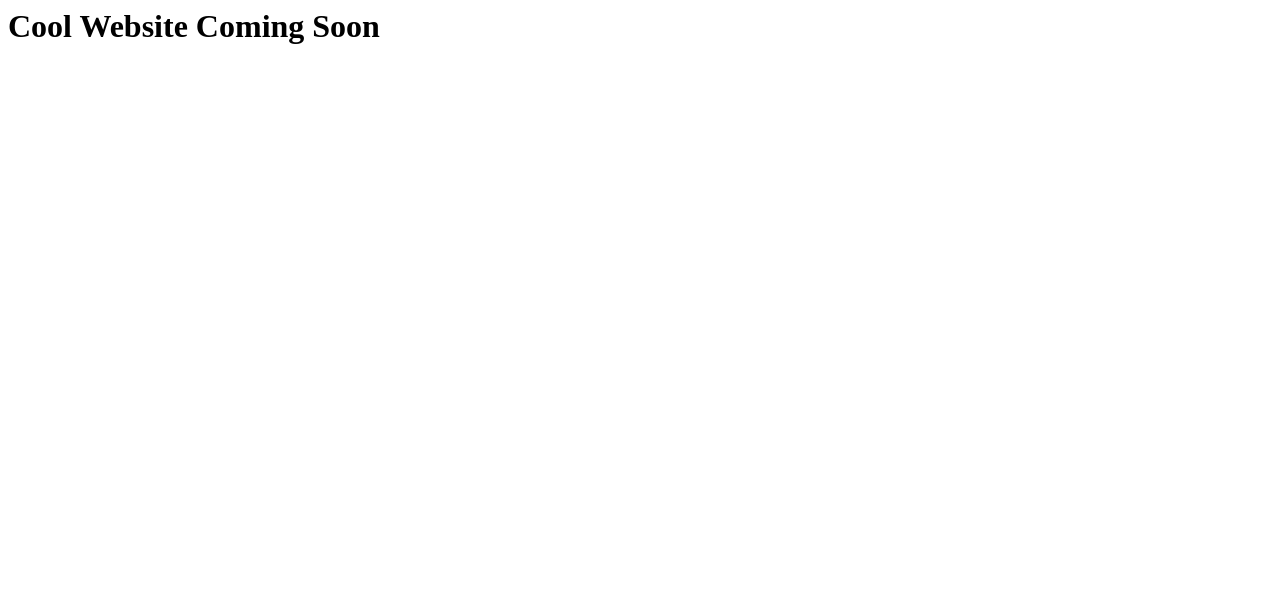
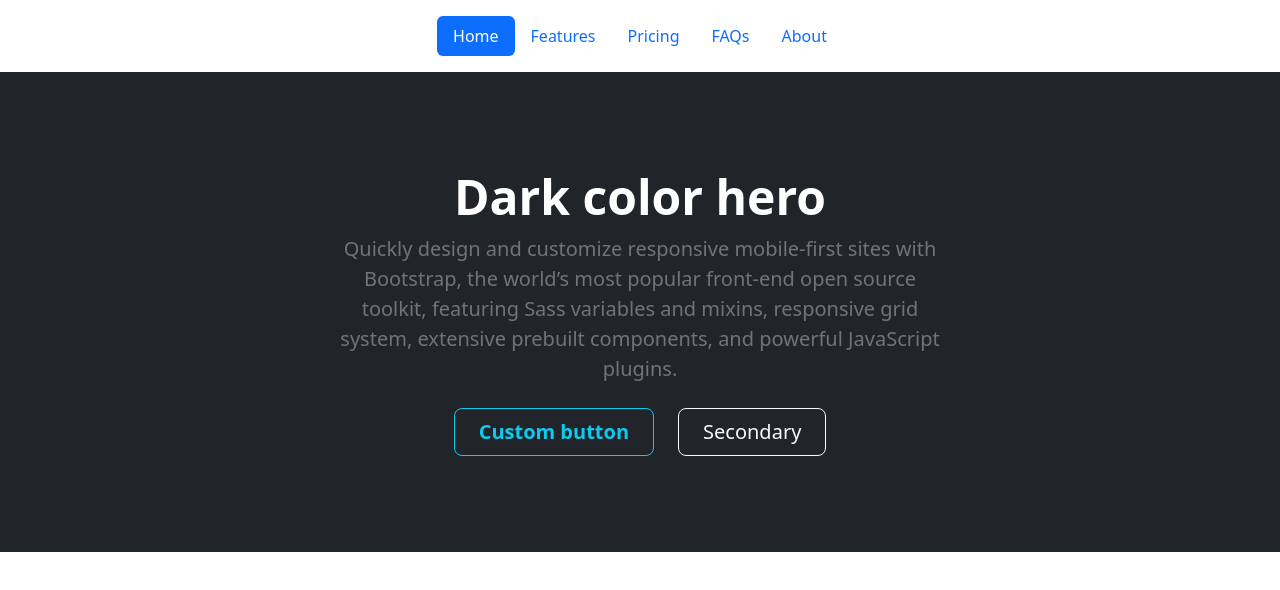
Before and after one commit to krishbhat16/personalWeb, a plain HTML site: page index.html in a window 1280 px wide. Drawn offline with nearby package versions, Linux system fonts and the light colour scheme.

Commit message:
first bootstrap stuff

```diff
--- a/index.html
+++ b/index.html
@@ -3,10 +3,50 @@
 <head>
     <meta charset="UTF-8">
     <title>Krishna Bhat</title>
+    <link rel="shortcut icon" href="images\favicon.ico">
+    <!--CDN link to Bootstrap/JS-->
+    <link rel="stylesheet" href="https://cdn.jsdelivr.net/npm/bootstrap@5.3.0-alpha3/dist/css/bootstrap.min.css">
+    <script src="https://cdn.jsdelivr.net/npm/@popperjs/core@2.11.7/dist/umd/popper.min.js"
+        integrity="sha384-zYPOMqeu1DAVkHiLqWBUTcbYfZ8osu1Nd6Z89ify25QV9guujx43ITvfi12/QExE"
+        crossorigin="anonymous"></script>
+    <script src="https://cdn.jsdelivr.net/npm/bootstrap@5.3.0-alpha3/dist/js/bootstrap.min.js"
+        integrity="sha384-Y4oOpwW3duJdCWv5ly8SCFYWqFDsfob/3GkgExXKV4idmbt98QcxXYs9UoXAB7BZ"
+        crossorigin="anonymous"></script>
+    <link rel="stylesheet" href="css/styles.css">
+    <!--Link to Google Fonts-->
+    <link rel="preconnect" href="https://fonts.googleapis.com">
+    <link rel="preconnect" href="https://fonts.gstatic.com" crossorigin>
+    <link href="https://fonts.googleapis.com/css2?family=Merriweather&family=Montserrat&family=Sacramento&display=swap"
+        rel="stylesheet">
 </head>
 
 <body>
-    <h1>Cool Website Coming Soon</h1>
+    <header class="d-flex justify-content-center py-3">
+        <ul class="nav nav-pills">
+            <li class="nav-item"><a href="#" class="nav-link active" aria-current="page">Home</a></li>
+            <li class="nav-item"><a href="#" class="nav-link">Features</a></li>
+            <li class="nav-item"><a href="#" class="nav-link">Pricing</a></li>
+            <li class="nav-item"><a href="#" class="nav-link">FAQs</a></li>
+            <li class="nav-item"><a href="#" class="nav-link">About</a></li>
+        </ul>
+    </header>
+
+    <div class="bg-dark text-secondary px-4 py-5 text-center">
+        <div class="py-5">
+            <h1 class="display-5 fw-bold text-white">Dark color hero</h1>
+            <div class="col-lg-6 mx-auto">
+                <p class="fs-5 mb-4">Quickly design and customize responsive mobile-first sites with Bootstrap, the
+                    world’s most popular front-end open source toolkit, featuring Sass variables and mixins, responsive
+                    grid system, extensive prebuilt components, and powerful JavaScript plugins.</p>
+                <div class="d-grid gap-2 d-sm-flex justify-content-sm-center">
+                    <button type="button" class="btn btn-outline-info btn-lg px-4 me-sm-3 fw-bold">Custom
+                        button</button>
+                    <button type="button" class="btn btn-outline-light btn-lg px-4">Secondary</button>
+                </div>
+            </div>
+        </div>
+    </div>
+
 </body>
 
 </html>
```
